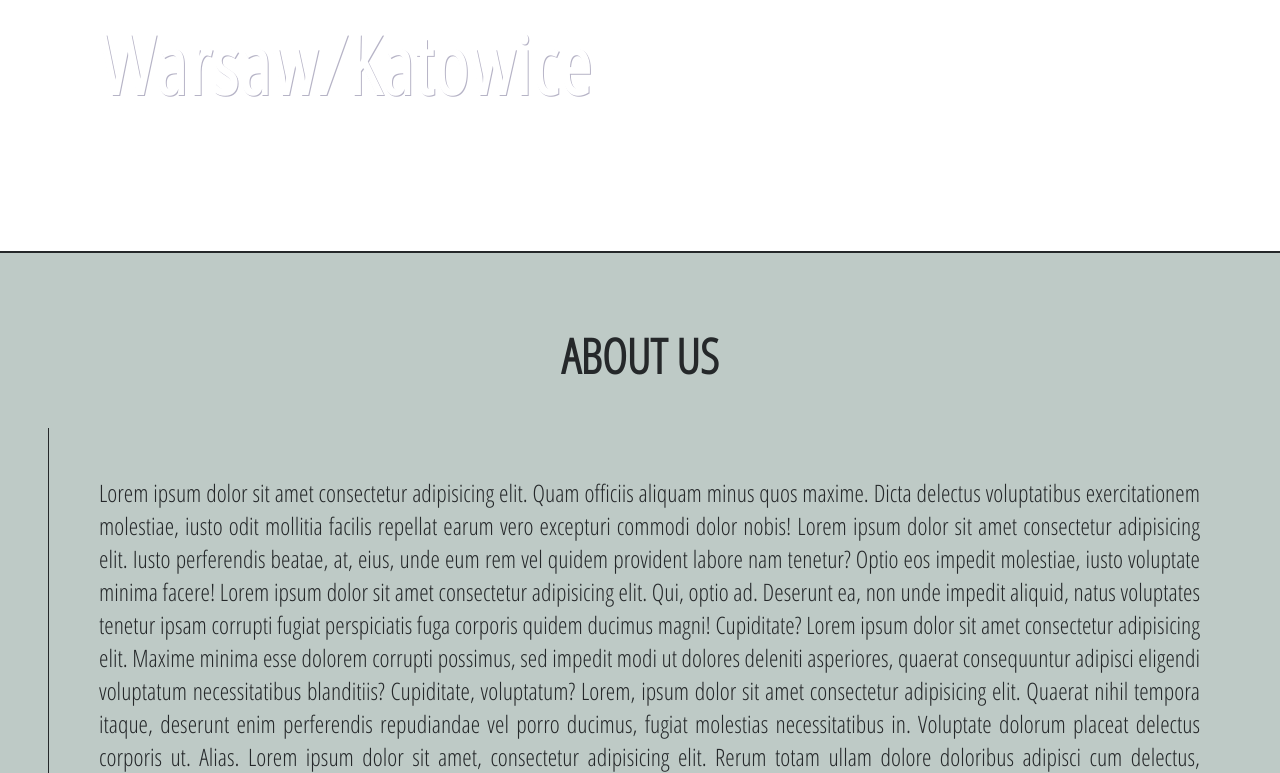
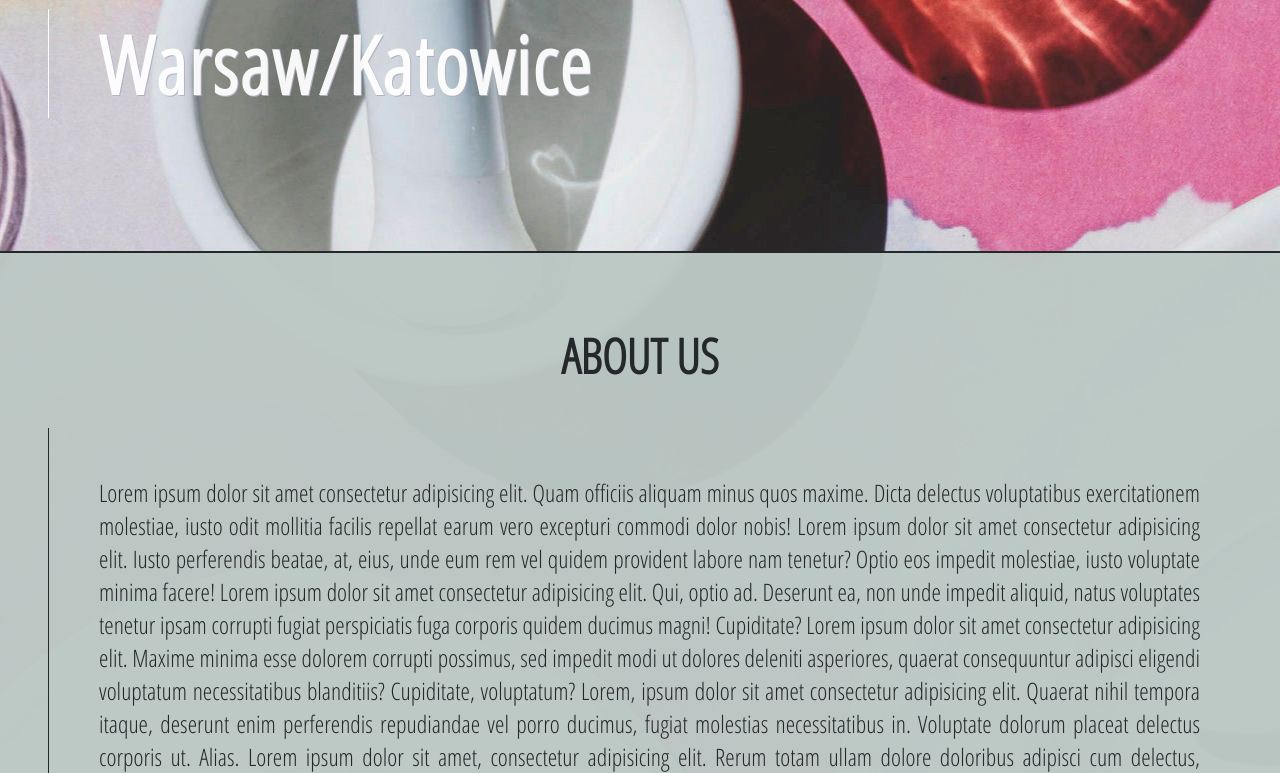
Before and after one commit to olgakce/may-repo, a plain HTML site: page index.html in a window 1280 px wide. Shown: the part 614-1387 px from the top of the page. Drawn offline with nearby package versions, Linux system fonts and the light colour scheme; some packages are replaced by stand-ins of ours; the site is published under a folder, as on GitHub Pages, so addresses that start at the root find nothing; a script that the page names is missing.

Commit message:
Update style.css

```diff
--- a/style.css
+++ b/style.css
@@ -8,7 +8,7 @@ html {
     height: 100%;
 }
 body {
-    background-image: url("/pictures/site-banner.jpg");
+    background-image: url("pictures/site-banner.jpg");
     background-attachment: fixed;
     background-repeat: no-repeat;
     background-position-x: 40%;
```
